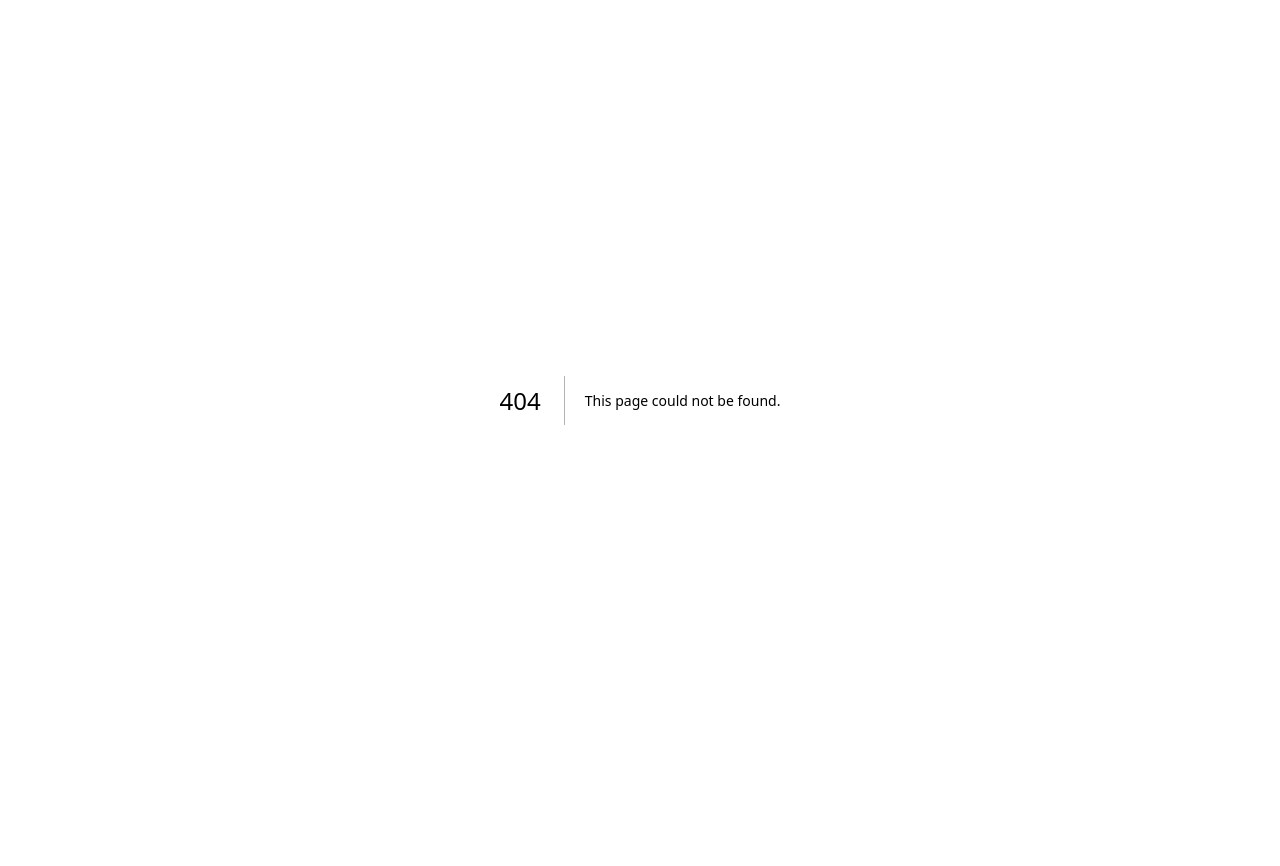
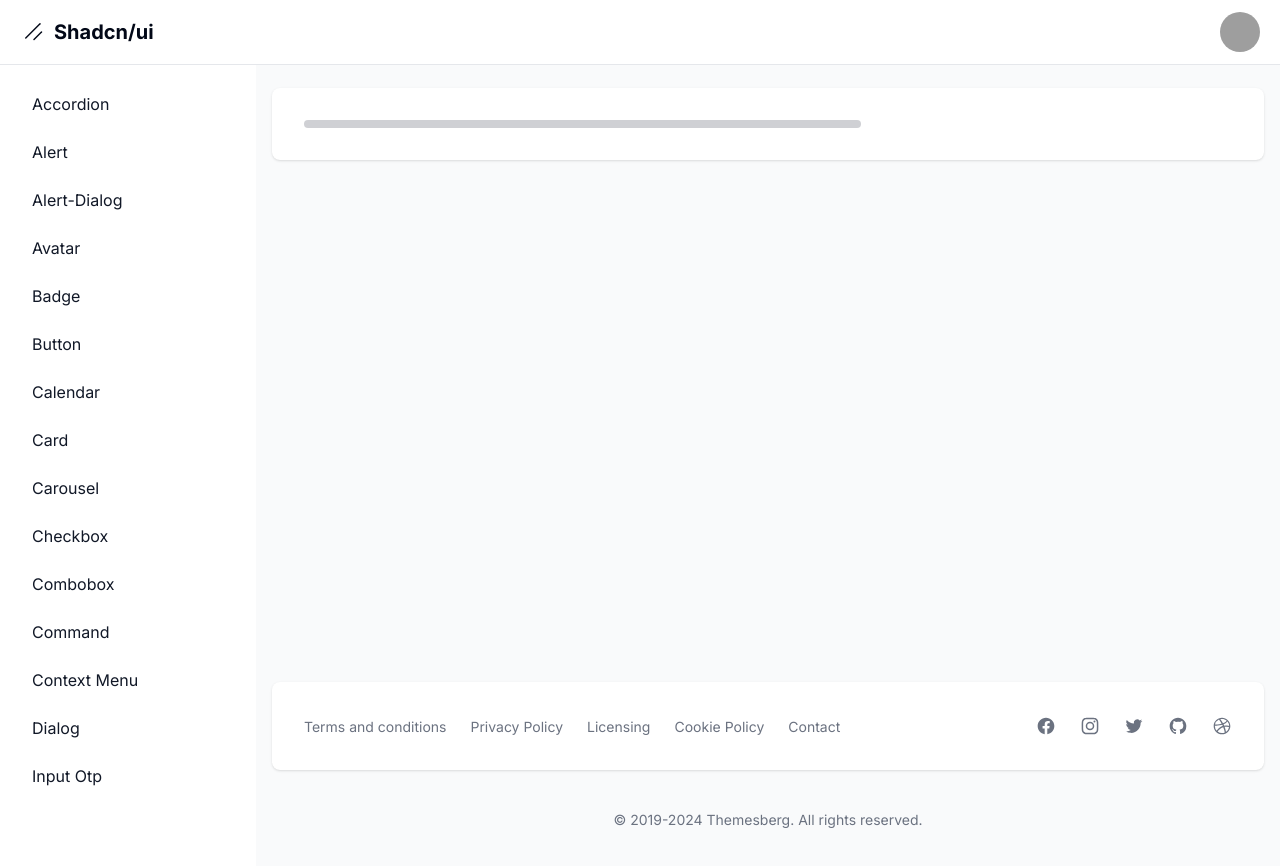
Before and after one commit to jorgeramos2068/next-app-03-shadcn-dashboard, a Next.js app: page /dashboard/progress in a window 1280 px wide. Before the commit this address had no page. Shown: the top 866 px of the page. Before the commit the page ends 800 px from the top, so only its background shows below. Built offline with nearby package versions, Linux system fonts and the light colour scheme; grey boxes are pictures that could not be loaded.

Commit message:
feat: add and configure progress component

```diff
--- a/package.json
+++ b/package.json
@@ -19,6 +19,7 @@
     "@radix-ui/react-label": "^2.1.0",
     "@radix-ui/react-menubar": "^1.1.1",
     "@radix-ui/react-popover": "^1.1.1",
+    "@radix-ui/react-progress": "^1.1.0",
     "@radix-ui/react-slot": "^1.1.0",
     "class-variance-authority": "^0.7.0",
     "clsx": "^2.1.1",
--- a/src/app/dashboard/layout.tsx
+++ b/src/app/dashboard/layout.tsx
@@ -18,6 +18,7 @@
   { name: 'context menu', href: 'context-menu' },
   { name: 'menubar', href: 'menubar' },
   { name: 'input otp', href: 'input-otp' },
+  { name: 'progress', href: 'progress' },
 ].sort((a, b) => a.name.localeCompare(b.name));
 
 export default function DashboardLayout({ children }: { children: React.ReactNode }) {
--- /dev/null
+++ b/src/app/dashboard/progress/page.tsx
@@ -0,0 +1,38 @@
+'use client';
+
+import * as React from 'react';
+
+import { Progress } from '@/components/ui/progress';
+import { cn } from '@/lib/utils';
+
+export default function Page() {
+  const [progress, setProgress] = React.useState(0);
+
+  React.useEffect(() => {
+    const interval = setInterval(() => {
+      setProgress(prev => {
+        if (prev >= 100) {
+          clearInterval(interval);
+          return 100;
+        }
+        return prev + 1;
+      });
+    }, 100);
+
+    return () => clearInterval(interval);
+  }, []);
+
+  return (
+    <div>
+      <Progress
+        value={progress}
+        indicatorColor={cn({
+          'bg-red-500': progress < 50,
+          'bg-yellow-500': progress >= 50 && progress < 50,
+          'bg-green-500': progress >= 80,
+        })}
+        className="w-[60%]"
+      />
+    </div>
+  );
+}
--- /dev/null
+++ b/src/components/ui/progress.tsx
@@ -0,0 +1,28 @@
+'use client';
+
+import * as React from 'react';
+import * as ProgressPrimitive from '@radix-ui/react-progress';
+
+import { cn } from '@/lib/utils';
+
+interface CustomProps extends React.ComponentPropsWithoutRef<typeof ProgressPrimitive.Root> {
+  indicatorColor?: string;
+}
+
+const Progress = React.forwardRef<React.ElementRef<typeof ProgressPrimitive.Root>, CustomProps>(
+  ({ className, value, indicatorColor = 'bg-primary', ...props }, ref) => (
+    <ProgressPrimitive.Root
+      ref={ref}
+      className={cn('relative h-2 w-full overflow-hidden rounded-full bg-primary/20', className)}
+      {...props}
+    >
+      <ProgressPrimitive.Indicator
+        className={cn('h-full w-full flex-1 transition-all', indicatorColor)}
+        style={{ transform: `translateX(-${100 - (value || 0)}%)` }}
+      />
+    </ProgressPrimitive.Root>
+  )
+);
+Progress.displayName = ProgressPrimitive.Root.displayName;
+
+export { Progress };
```
Also changed, not shown: 1 other file (tests, documents, lock files or other folders).
